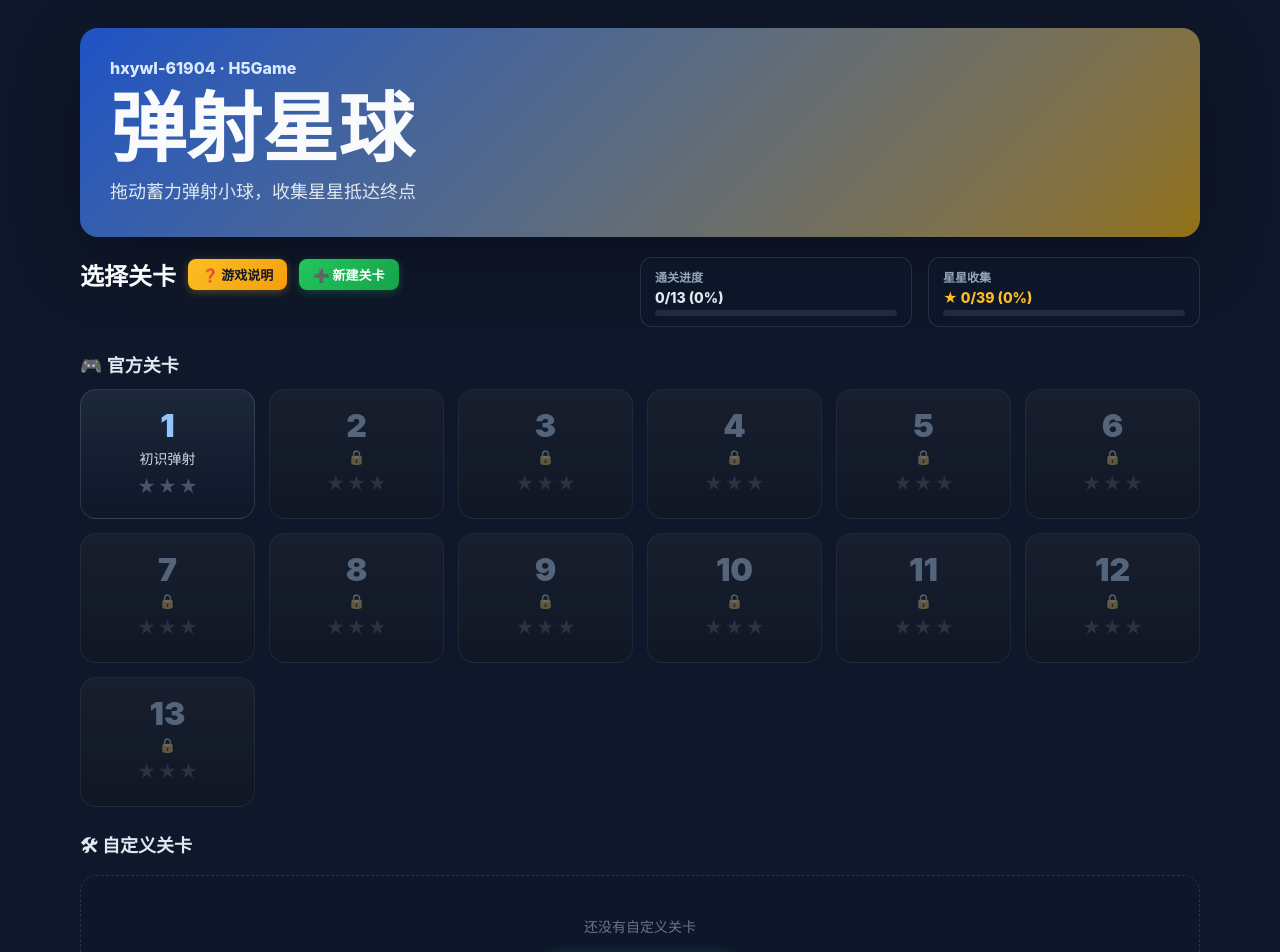
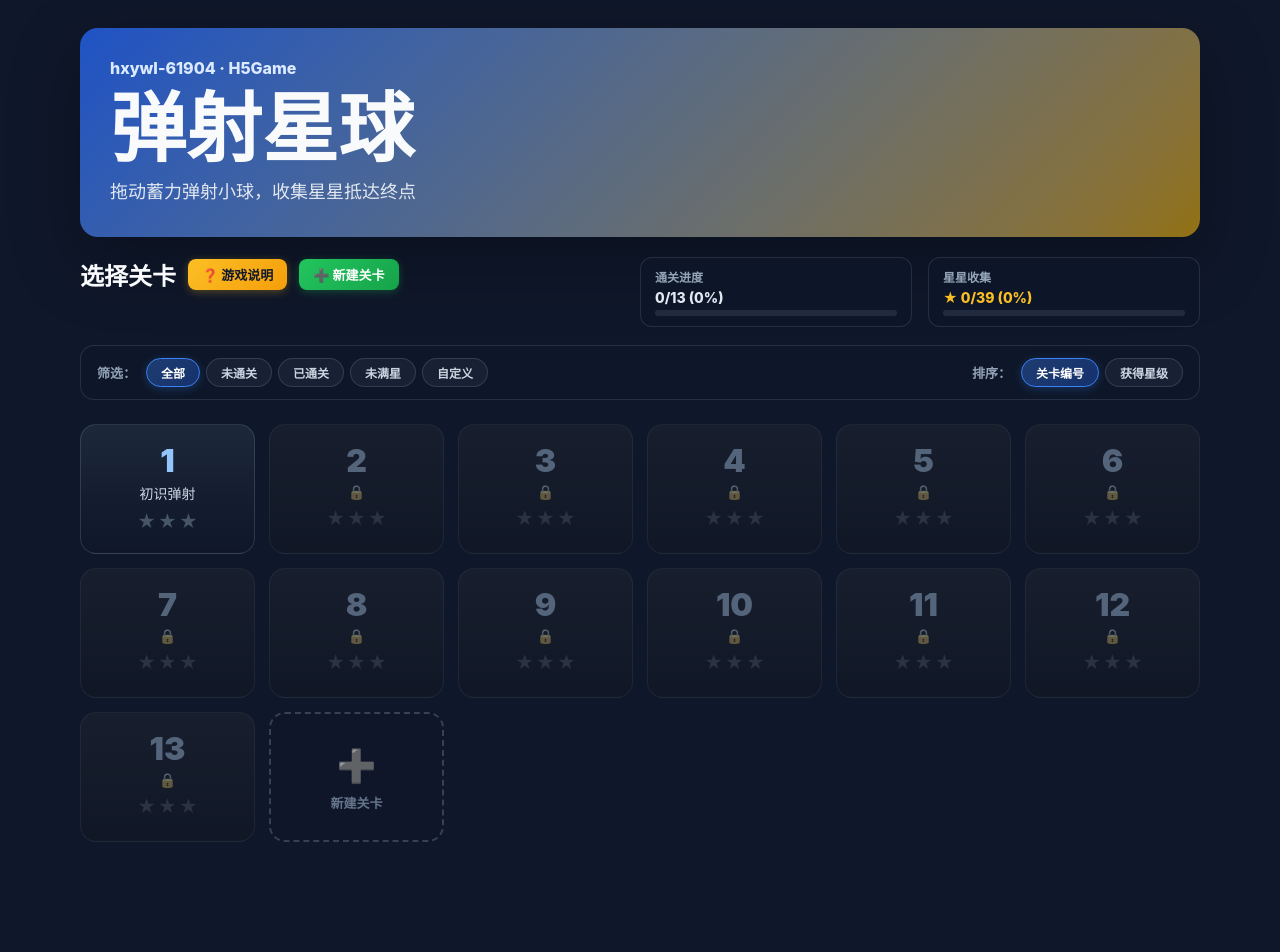
Before and after one commit to aliAjax/hxywl-61904-96d3ada, a React (Vite) app: page / in a window 1280 px wide. Shown: the top 952 px of the page. After the commit the page ends 882 px from the top, so only its background shows below. Built offline with nearby package versions, Linux system fonts and the light colour scheme.

Commit message:
.3436396082391580:dc3a59f2500b49d54a9fd49bcb0285ba_6a36b6b31efc1fcf5cd51224.6a36b6b51efc1fcf5cd51229.6a36b6b5c39563cbf752d47a:Trae CN.T(2026/6/20 23:50:13)

```diff
--- a/src/LevelSelect.tsx
+++ b/src/LevelSelect.tsx
@@ -1,7 +1,10 @@
-import { useState } from "react";
+import { useState, useMemo } from "react";
 import { levels, LevelDef } from "./levels";
 import { Progress, isUnlocked, getStars } from "./progress";
 import Tutorial, { TutorialStep } from "./Tutorial";
+
+type FilterType = "all" | "notCleared" | "cleared" | "notFullStars" | "custom";
+type SortType = "id" | "stars";
 
 interface Props {
   progress: Progress;
@@ -29,6 +32,9 @@ export default function LevelSelect({ progress, onSelect, onCreateLevel, onEditL
   const [showTutorial, setShowTutorial] = useState(false);
   const [hoveredLevel, setHoveredLevel] = useState<LevelDef | null>(null);
   const [showDeleteConfirm, setShowDeleteConfirm] = useState<number | null>(null);
+  const [filter, setFilter] = useState<FilterType>("all");
+  const [sort, setSort] = useState<SortType>("id");
+
   let clearedCount = 0;
   let totalStars = 0;
   let maxPossibleStars = 0;
@@ -41,6 +47,52 @@ export default function LevelSelect({ progress, onSelect, onCreateLevel, onEditL
   });
   const progressPct = Math.round((clearedCount / levels.length) * 100);
   const starsPct = Math.round((totalStars / (levels.length * 3)) * 100);
+
+  const allLevels = useMemo(() => {
+    return [
+      ...levels.map((lv) => ({ ...lv, isCustom: false as const })),
+      ...customLevels.map((lv) => ({ ...lv, isCustom: true as const })),
+    ];
+  }, [customLevels]);
+
+  const filteredLevels = useMemo(() => {
+    let result = [...allLevels];
+
+    switch (filter) {
+      case "notCleared":
+        result = result.filter((lv) => !progress[lv.id]?.cleared);
+        break;
+      case "cleared":
+        result = result.filter((lv) => progress[lv.id]?.cleared);
+        break;
+      case "notFullStars":
+        result = result.filter((lv) => {
+          const stars = getStars(lv.id, progress);
+          const cleared = progress[lv.id]?.cleared;
+          return !cleared || stars < 3;
+        });
+        break;
+      case "custom":
+        result = result.filter((lv) => lv.isCustom);
+        break;
+      case "all":
+      default:
+        break;
+    }
+
+    result.sort((a, b) => {
+      if (sort === "id") {
+        return a.id - b.id;
+      } else {
+        const starsA = getStars(a.id, progress);
+        const starsB = getStars(b.id, progress);
+        if (starsB !== starsA) return starsB - starsA;
+        return a.id - b.id;
+      }
+    });
+
+    return result;
+  }, [allLevels, filter, sort, progress]);
 
   const tutorialSteps: TutorialStep[] = [
     {
@@ -84,7 +136,7 @@ export default function LevelSelect({ progress, onSelect, onCreateLevel, onEditL
   return (
     <div className="level-select">
       <div className="level-select-header">
-        <div style={{ display: "flex", alignItems: "center", gap: "12px" }}>
+        <div style={{ display: "flex", alignItems: "center", gap: "12px", flexWrap: "wrap" }}>
           <h2>选择关卡</h2>
           <button className="btn-tutorial" onClick={() => setShowTutorial(true)}>
             ❓ 游戏说明
@@ -121,59 +173,58 @@ export default function LevelSelect({ progress, onSelect, onCreateLevel, onEditL
         </div>
       </div>
 
-      <div className="level-section">
-        <h3 className="level-section-title">🎮 官方关卡</h3>
-        <div className="level-grid">
-          {levels.map((lv) => {
-            const unlocked = isUnlocked(lv.id, progress);
-            const stars = getStars(lv.id, progress);
-            const cleared = progress[lv.id]?.cleared;
-            return (
+      <div className="filter-sort-bar">
+        <div className="filter-group">
+          <span className="filter-label">筛选：</span>
+          <div className="filter-chips">
+            {[
+              { key: "all", label: "全部" },
+              { key: "notCleared", label: "未通关" },
+              { key: "cleared", label: "已通关" },
+              { key: "notFullStars", label: "未满星" },
+              { key: "custom", label: "自定义" },
+            ].map((item) => (
               <button
-                key={lv.id}
-                className={
-                  "level-card" +
-                  (unlocked ? " unlocked" : " locked") +
-                  (cleared ? " cleared" : "")
-                }
-                disabled={!unlocked}
-                onClick={() => unlocked && onSelect(lv.id)}
-                onMouseEnter={() => unlocked && setHoveredLevel(lv)}
-                onMouseLeave={() => setHoveredLevel(null)}
+                key={item.key}
+                className={"filter-chip" + (filter === item.key ? " active" : "")}
+                onClick={() => setFilter(item.key as FilterType)}
               >
-                <span className="level-num">{lv.id}</span>
-                <span className="level-name">{unlocked ? lv.name : "🔒"}</span>
-                {StarRow(stars)}
-                {cleared && <span className="badge-cleared">已通关</span>}
-                {unlocked && hoveredLevel?.id === lv.id && (
-                  <div className="level-rules-tooltip">
-                    <div className="tooltip-title">星级规则</div>
-                    {lv.starRules.stars.map((rule, i) => (
-                      <div key={i} className="tooltip-rule">
-                        <span className={"tooltip-star " + (i < stars ? "filled" : "empty")}>★</span>
-                        <span className="tooltip-desc">{rule.description}</span>
-                      </div>
+                {item.label}
+              </button>
             ))}
           </div>
-                )}
+        </div>
+        <div className="sort-group">
+          <span className="filter-label">排序：</span>
+          <div className="filter-chips">
+            {[
+              { key: "id", label: "关卡编号" },
+              { key: "stars", label: "获得星级" },
+            ].map((item) => (
+              <button
+                key={item.key}
+                className={"filter-chip" + (sort === item.key ? " active" : "")}
+                onClick={() => setSort(item.key as SortType)}
+              >
+                {item.label}
               </button>
-            );
-          })}
+            ))}
+          </div>
         </div>
       </div>
 
       <div className="level-section">
-        <h3 className="level-section-title">🛠 自定义关卡</h3>
-        {customLevels.length === 0 ? (
-          <div className="empty-custom-levels">
-            <p>还没有自定义关卡</p>
-            <button className="btn-create-level-large" onClick={onCreateLevel}>
-              ➕ 创建第一个关卡
+        {filteredLevels.length === 0 ? (
+          <div className="empty-filter-result">
+            <p>没有符合条件的关卡</p>
+            <button className="btn-create-level-large" onClick={() => setFilter("all")}>
+              🔄 查看全部关卡
             </button>
           </div>
         ) : (
           <div className="level-grid">
-            {customLevels.map((lv) => {
+            {filteredLevels.map((lv) => {
+              if (lv.isCustom) {
                 const stars = getStars(lv.id, progress);
                 const cleared = progress[lv.id]?.cleared;
                 return (
@@ -211,7 +262,43 @@ export default function LevelSelect({ progress, onSelect, onCreateLevel, onEditL
                     </div>
                   </div>
                 );
+              } else {
+                const unlocked = isUnlocked(lv.id, progress);
+                const stars = getStars(lv.id, progress);
+                const cleared = progress[lv.id]?.cleared;
+                return (
+                  <button
+                    key={lv.id}
+                    className={
+                      "level-card" +
+                      (unlocked ? " unlocked" : " locked") +
+                      (cleared ? " cleared" : "")
+                    }
+                    disabled={!unlocked}
+                    onClick={() => unlocked && onSelect(lv.id)}
+                    onMouseEnter={() => unlocked && setHoveredLevel(lv)}
+                    onMouseLeave={() => setHoveredLevel(null)}
+                  >
+                    <span className="level-num">{lv.id}</span>
+                    <span className="level-name">{unlocked ? lv.name : "🔒"}</span>
+                    {StarRow(stars)}
+                    {cleared && <span className="badge-cleared">已通关</span>}
+                    {unlocked && hoveredLevel?.id === lv.id && (
+                      <div className="level-rules-tooltip">
+                        <div className="tooltip-title">星级规则</div>
+                        {lv.starRules.stars.map((rule, i) => (
+                          <div key={i} className="tooltip-rule">
+                            <span className={"tooltip-star " + (i < stars ? "filled" : "empty")}>★</span>
+                            <span className="tooltip-desc">{rule.description}</span>
+                          </div>
+                        ))}
+                      </div>
+                    )}
+                  </button>
+                );
+              }
             })}
+            {filter !== "custom" && (
               <button
                 className="level-card add-card"
                 onClick={onCreateLevel}
@@ -219,6 +306,7 @@ export default function LevelSelect({ progress, onSelect, onCreateLevel, onEditL
                 <span className="add-icon">➕</span>
                 <span className="add-text">新建关卡</span>
               </button>
+            )}
           </div>
         )}
       </div>
--- a/src/styles.css
+++ b/src/styles.css
@@ -744,6 +744,17 @@ button {
     min-width: 100%;
   }
 
+  .filter-sort-bar {
+    flex-direction: column;
+    align-items: stretch;
+    gap: 10px;
+  }
+
+  .filter-group,
+  .sort-group {
+    justify-content: flex-start;
+  }
+
   .level-grid {
     grid-template-columns: repeat(auto-fill, minmax(130px, 1fr));
   }
@@ -1285,6 +1296,78 @@ button {
   }
 }
 
+.filter-sort-bar {
+  display: flex;
+  align-items: center;
+  justify-content: space-between;
+  gap: 16px;
+  flex-wrap: wrap;
+  padding: 12px 16px;
+  margin-bottom: 4px;
+  border-radius: 14px;
+  background: rgba(15, 23, 42, 0.65);
+  border: 1px solid rgba(148, 163, 184, 0.18);
+}
+
+.filter-group,
+.sort-group {
+  display: flex;
+  align-items: center;
+  gap: 10px;
+  flex-wrap: wrap;
+}
+
+.filter-label {
+  font-size: 13px;
+  font-weight: 700;
+  color: #94a3b8;
+}
+
+.filter-chips {
+  display: flex;
+  gap: 6px;
+  flex-wrap: wrap;
+}
+
+.filter-chip {
+  border: 1px solid rgba(148, 163, 184, 0.22);
+  border-radius: 20px;
+  padding: 5px 14px;
+  font-size: 12px;
+  font-weight: 600;
+  color: #cbd5e1;
+  background: rgba(30, 41, 59, 0.6);
+  cursor: pointer;
+  transition: all 120ms ease;
+}
+
+.filter-chip:hover {
+  border-color: rgba(96, 165, 250, 0.4);
+  color: #f1f5f9;
+  background: rgba(30, 41, 59, 0.9);
+}
+
+.filter-chip.active {
+  border-color: #3b82f6;
+  color: #fff;
+  background: linear-gradient(135deg, rgba(59, 130, 246, 0.35), rgba(37, 99, 235, 0.35));
+  box-shadow: 0 2px 8px rgba(59, 130, 246, 0.25);
+}
+
+.empty-filter-result {
+  text-align: center;
+  padding: 40px 20px;
+  background: rgba(15, 23, 42, 0.5);
+  border: 1px dashed rgba(148, 163, 184, 0.2);
+  border-radius: 16px;
+}
+
+.empty-filter-result p {
+  margin: 0 0 16px;
+  color: #64748b;
+  font-size: 14px;
+}
+
 .level-section {
   margin-top: 24px;
 }
```
Lines whose indentation alone changed are shown as unchanged.
